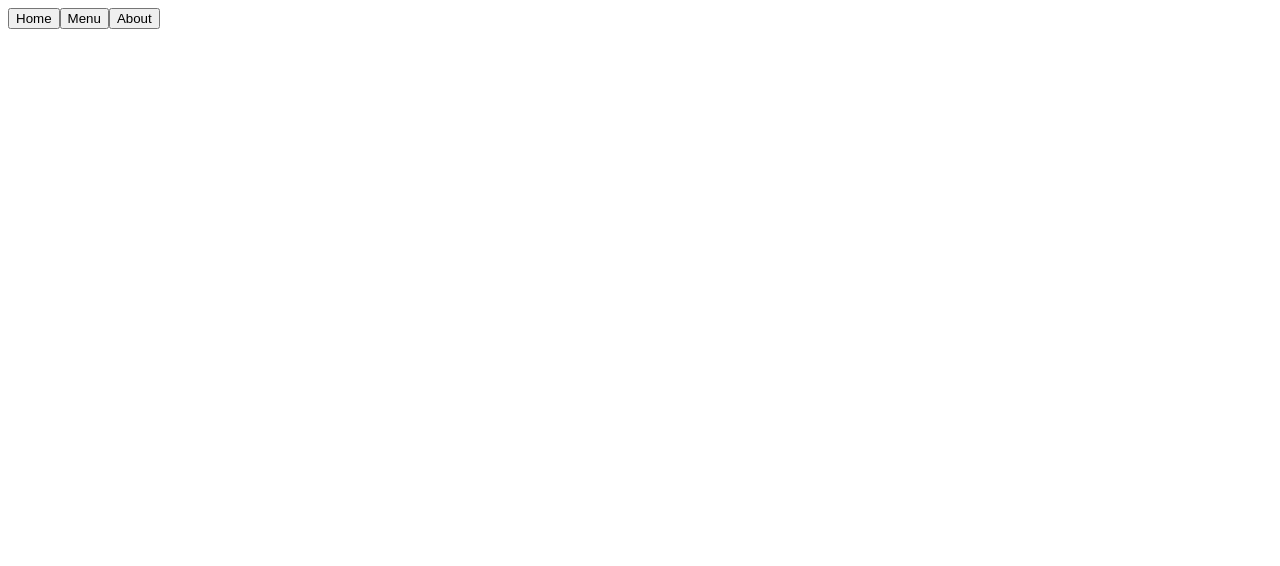
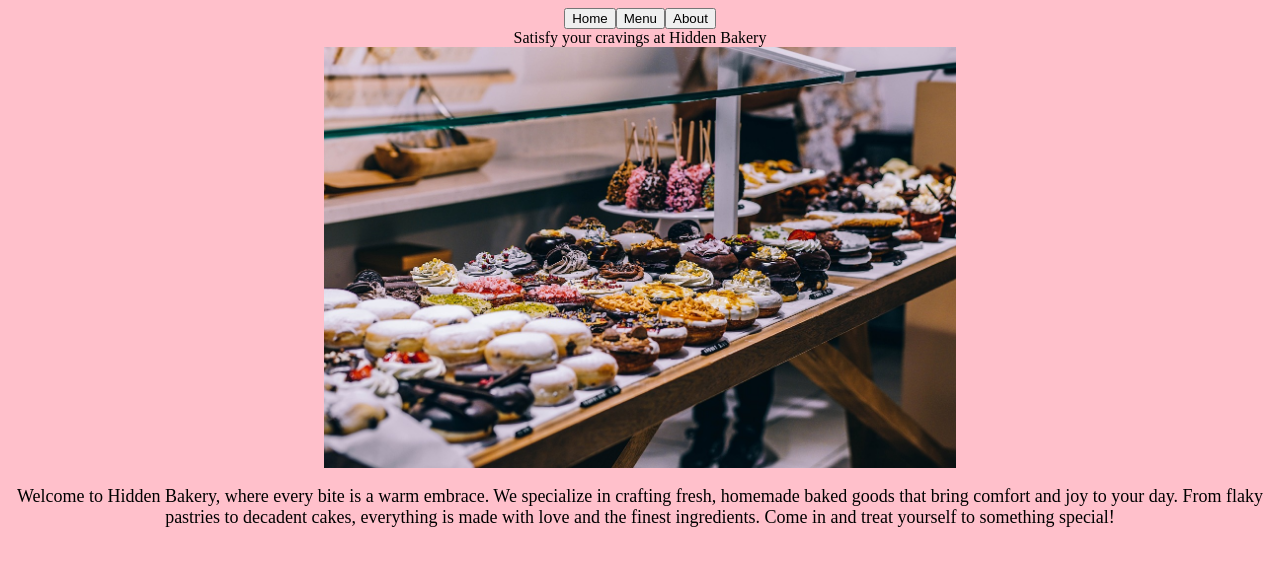
Before and after one commit to fonsalir03/Dynamic-Restaurant-Page, a website built with webpack: page src/template.html in a window 1280 px wide. Built offline with nearby package versions, Linux system fonts and the light colour scheme.

Commit message:
add plugins for css add plugins for imagesOB add skeleton homepage

```diff
--- a/package.json
+++ b/package.json
@@ -1,6 +1,9 @@
 {
   "devDependencies": {
+    "css-loader": "^7.1.2",
+    "html-loader": "^5.1.0",
     "html-webpack-plugin": "^5.6.3",
+    "style-loader": "^4.0.0",
     "webpack": "^5.97.1",
     "webpack-cli": "^6.0.1",
     "webpack-dev-server": "^5.2.0"
--- a/src/index.js
+++ b/src/index.js
@@ -1 +1 @@
-console.log("Hello, world");
+import "./styles.css";
--- /dev/null
+++ b/src/styles.css
@@ -0,0 +1,19 @@
+body {
+    background-color: pink;
+}
+header nav{
+    display: flex;
+    justify-content: center;
+}
+#content{
+    display: flex;
+    flex-direction: column;
+    align-items: center;
+}
+#content img{
+    width: 50%;
+}
+#content p{
+    text-align: center;
+    font-size: large;
+}
--- a/src/template.html
+++ b/src/template.html
@@ -7,6 +7,10 @@
 </head>
 <body>
     <header><nav><button>Home</button><button>Menu</button><button>About</button></nav></header>
-    <div id="content"></div>
+    <div id="content">
+        <header>Satisfy your cravings at Hidden Bakery</header>
+        <img src="assets\bakery.png" alt="assorted baked goods">
+        <p>Welcome to Hidden Bakery, where every bite is a warm embrace. We specialize in crafting fresh, homemade baked goods that bring comfort and joy to your day. From flaky pastries to decadent cakes, everything is made with love and the finest ingredients. Come in and treat yourself to something special!</p>
+    </div>
 </body>
 </html>
--- a/webpack.config.js
+++ b/webpack.config.js
@@ -19,4 +19,20 @@ module.exports = {
       template: "./src/template.html",
     }),
   ],
+  module: {
+    rules: [
+      {
+        test: /\.css$/i,
+        use: ["style-loader", "css-loader"],
+      },
+      {
+        test: /\.html$/i,
+        loader: "html-loader",
+      },
+      {
+        test: /\.(png|svg|jpg|jpeg|gif)$/i,
+        type: "asset/resource",
+      },
+    ],
+  },
 };
```
Also changed, not shown: src/assets/bakery.png (added), 1 other file.
